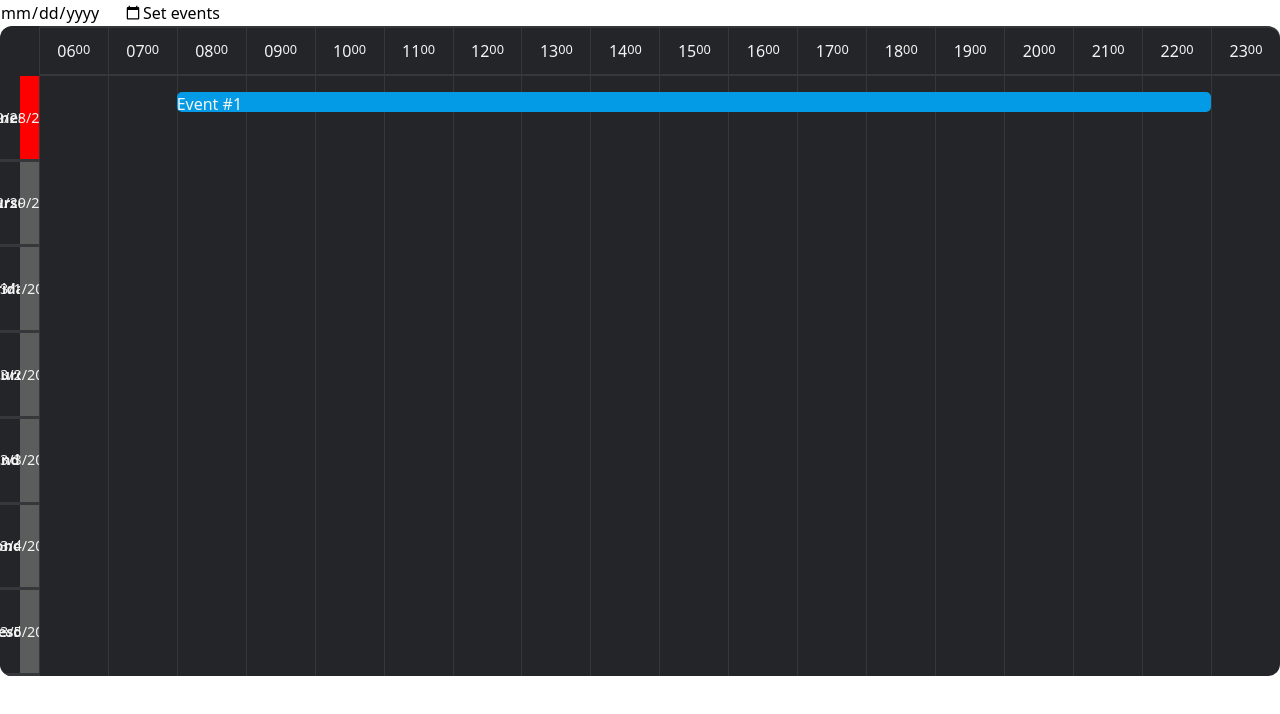
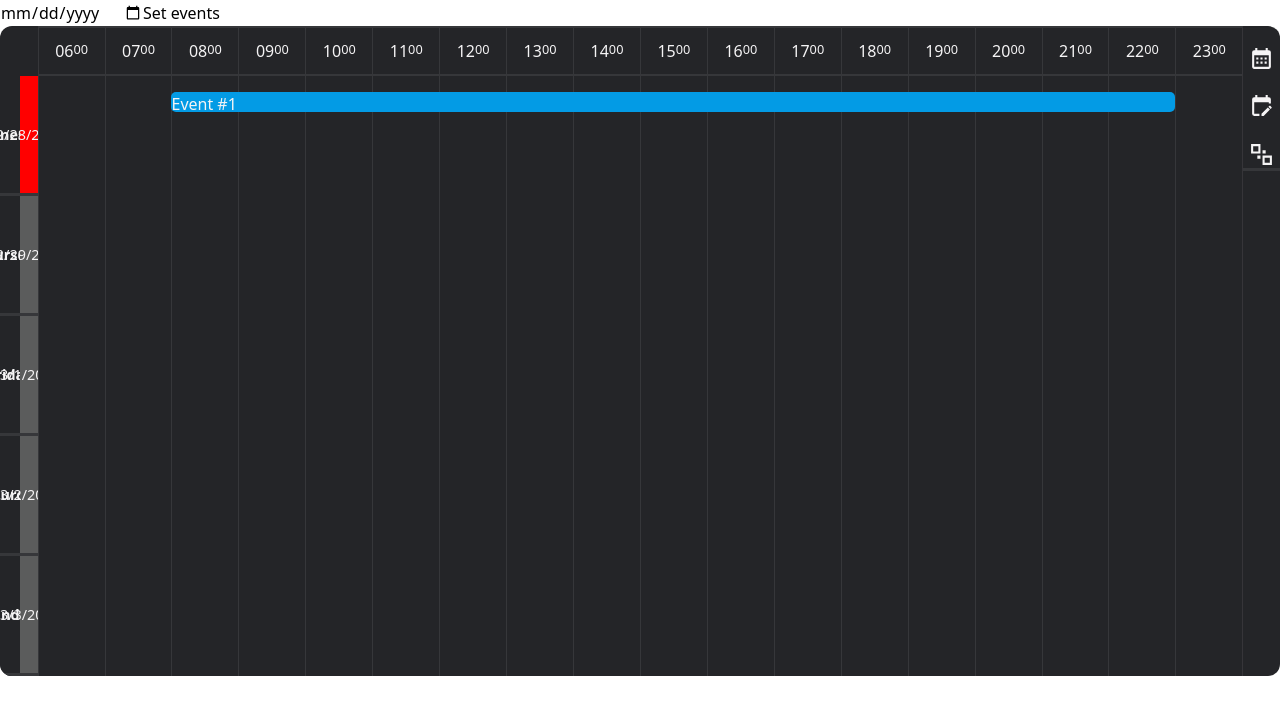
Before and after one commit to cybeq/VuelCalendar, a Vue app: page / in a window 1280 px wide. Shown: the top 714 px of the page. Built offline with nearby package versions, Linux system fonts and the light colour scheme.

Commit message:
month view init

```diff
--- a/src/App.vue
+++ b/src/App.vue
@@ -1,7 +1,7 @@
 <template>
   <input type="date" @change="onDateChange"  v-model="date"/>
   <button @click="setEvents">Set events</button>
-  <section class="w-[100vw]" style=" height:900px; overflow:auto">
+  <section class="w-[800px]" >
     <VuelCalendar :vuelCalendarOptions="vuelCalendarOptions" ></VuelCalendar>
   </section>
 </template>
@@ -16,11 +16,11 @@ export default defineComponent({
       date:new Date(),
       calendarApi:{} as VuelCalendarApi,
       vuelCalendarOptions:{
-        // height:600,
+        height:600,
         lockResize:false,
         theme:'dark',
         startDate:new Date(),
-        daysForward:7,
+        daysForward:5,
         startHour:6,
         onVuelCalendarApiReady:(api:any)=>{
           this.calendarApi = api;
--- a/src/components/VuelCalendar.vue
+++ b/src/components/VuelCalendar.vue
@@ -1,6 +1,6 @@
 <template>
-  <div :style="`display:flex;width:100%; height:${height! + 50} +'px'; border-radius:12px`">
-    <nav :style="{overflow:'hidden', background:theme.colors.primary, width:'40px', borderTopLeftRadius:'12px', borderBottomLeftRadius:'12px', paddingTop:'50px'}">
+  <div :style="`display:flex;width:100%; height:${height! + 50} +'px'; border-radius:12px`" v-if="viewMode === 'days'">
+    <nav :style="{position:'relative', overflow:'hidden', background:theme.colors.primary, width:'40px', borderTopLeftRadius:'12px', borderBottomLeftRadius:'12px', paddingTop:'50px'}">
       <div
         v-for="day in daysForwardConfigurable" :key="day"
         :id="`day_label-${day}`"
@@ -12,10 +12,11 @@
           {{pairDateToContainer(startDateConfigurable!, day).toLocaleDateString() }}
         </div>
        </div>
+       <div  @mousedown.stop.prevent="onResizerMouseDown($event, true)"   class="w-full h-[3px] absolute bottom-0 cursor-ns-resize" :style="{backgroundColor: theme.colors.surface}"/>
     </nav>
     <div :style="{width:'100%', height:'100%', overflowY:'hidden', overflowX:'auto'}">
     <nav id="timeline"
-        :style="{height:'50px', borderBottom:'solid 2px', borderTop:'solid 2px', width:'100%', borderTopRightRadius:'12px', overflow:'hidden', minWidth:'1200px',backgroundColor: theme.colors.primary, borderColor:theme.colors.surface, display:'grid', gridTemplateColumns:`repeat(${24-startHourConfigurable},1fr)`}">
+        :style="{height:'50px', borderBottom:'solid 2px', borderTop:'solid 2px', width:'100%',  overflow:'hidden', minWidth:'1200px',backgroundColor: theme.colors.primary, borderColor:theme.colors.surface, display:'grid', gridTemplateColumns:`repeat(${24-startHourConfigurable},1fr)`}">
           <div
             v-for="hour in helper.getHours(startHourConfigurable)"
             :key="hour"
@@ -27,7 +28,7 @@
 
     <main
           :style="{minHeight: height + 'px', maxHeight:theme.lockResize ? height +'px' : 'unset',
-                  width:'100%', height:'100%', boxSizing:'border-box', borderBottomRightRadius:'12px',
+                  width:'100%', height:'100%', boxSizing:'border-box',
                   minWidth:'1200px', overflow:'auto'  }"
 
           ref="container">
@@ -51,7 +52,48 @@
           </div>
     </main>
   </div>
+  <nav :style="{overflow:'hidden',position:'relative', backgroundColor:theme.colors.primary, borderLeft:'solid 1px', borderColor: theme.colors.textPrimary+15, width:'40px', borderTopRightRadius:'12px', borderBottomRightRadius:'12px'}">
+      <div
+        :style="{overflow:'hidden',   color:theme.colors.textPrimary,  boxSizing:'border-box',  width:'100%', height:'125px', marginTop:'20px', gridGap:'20px', display:'grid', borderBottom:'solid 3px', borderColor:theme.colors.surface } ">
+        <div  @click="setViewMode"  style="display:flex;justify-content: center;align-items: center; cursor:pointer;">
+          <svg xmlns="http://www.w3.org/2000/svg" :fill="theme.colors.textPrimary" width="25" height="25" viewBox="0 0 24 24"><title>calendar-month</title><path d="M9,10V12H7V10H9M13,10V12H11V10H13M17,10V12H15V10H17M19,3A2,2 0 0,1 21,5V19A2,2 0 0,1 19,21H5C3.89,21 3,20.1 3,19V5A2,2 0 0,1 5,3H6V1H8V3H16V1H18V3H19M19,19V8H5V19H19M9,14V16H7V14H9M13,14V16H11V14H13M17,14V16H15V14H17Z" /></svg>
+        </div>
+        <div style="display:flex;justify-content: center;align-items: center; cursor:pointer;">
+          <svg xmlns="http://www.w3.org/2000/svg" :fill="theme.colors.textPrimary" width="25" height="25" viewBox="0 0 24 24"><title>calendar-edit</title><path d="M19,3H18V1H16V3H8V1H6V3H5A2,2 0 0,0 3,5V19A2,2 0 0,0 5,21H10V19H5V8H19V9H21V5A2,2 0 0,0 19,3M21.7,13.35L20.7,14.35L18.65,12.35L19.65,11.35C19.85,11.14 20.19,11.13 20.42,11.35L21.7,12.63C21.89,12.83 21.89,13.15 21.7,13.35M12,18.94L18.07,12.88L20.12,14.88L14.06,21H12V18.94Z" /></svg>
+        </div>
+        <div style="display:flex;justify-content: center;align-items: center; cursor:pointer;">
+          <svg xmlns="http://www.w3.org/2000/svg" :fill="theme.colors.textPrimary" width="25" height="25" viewBox="0 0 24 24"><title>arrange-send-to-back</title><path d="M2,2H11V11H2V2M9,4H4V9H9V4M22,13V22H13V13H22M15,20H20V15H15V20M16,8V11H13V8H16M11,16H8V13H11V16Z" /></svg>
+        </div>
+      </div>
+       <div  @mousedown.stop.prevent="onResizerMouseDown($event, true)"   class="w-full h-[3px] absolute bottom-0 cursor-ns-resize" :style="{backgroundColor: theme.colors.surface}"/>
+    </nav>
 </div>
+
+<!-- month view -->
+<!-- month view -->
+<section :style="{width:'100%', display:'flex', position:'relative'}" v-show="viewMode === 'month'">
+  <div ref="monthContainer" :style="{width:'100%', boxSizing:'border-box', height: height! + 50 +'px', overflow: 'auto', position:'relative'}">
+  <div style="display: grid; box-sizing: border-box; grid-template-columns: repeat(7, 1fr); width: 100%; height: 100%; min-width: 400px;">
+    <div v-for="day in 35" :key="day" :style="{background: theme.colors.primary, borderColor:theme.colors.surface, borderLeftWidth:'1px', borderBottomWidth:'1px', }"></div>
+  </div>
+  <div  @mousedown.stop.prevent="onResizerMouseDown"   class="w-full h-[3px] absolute bottom-0 cursor-ns-resize" :style="{backgroundColor: theme.colors.surface}"/>
+</div>
+<nav :style="{overflow:'hidden',position:'relative', backgroundColor:theme.colors.primary, borderLeft:'solid 1px', borderColor: theme.colors.textPrimary+15, width:'40px', borderTopRightRadius:'12px', borderBottomRightRadius:'12px'}">
+      <div
+        :style="{overflow:'hidden',   color:theme.colors.textPrimary,  boxSizing:'border-box',  width:'100%', height:'125px', marginTop:'20px', gridGap:'20px', display:'grid', borderBottom:'solid 3px', borderColor:theme.colors.surface } ">
+        <div  @click="setViewMode" style="display:flex;justify-content: center;align-items: center; cursor:pointer;">
+          <svg xmlns="http://www.w3.org/2000/svg" :fill="theme.colors.textPrimary" width="25" height="25" viewBox="0 0 24 24"><title>calendar-month</title><path d="M9,10V12H7V10H9M13,10V12H11V10H13M17,10V12H15V10H17M19,3A2,2 0 0,1 21,5V19A2,2 0 0,1 19,21H5C3.89,21 3,20.1 3,19V5A2,2 0 0,1 5,3H6V1H8V3H16V1H18V3H19M19,19V8H5V19H19M9,14V16H7V14H9M13,14V16H11V14H13M17,14V16H15V14H17Z" /></svg>
+        </div>
+        <div style="display:flex;justify-content: center;align-items: center; cursor:pointer;">
+          <svg xmlns="http://www.w3.org/2000/svg" :fill="theme.colors.textPrimary" width="25" height="25" viewBox="0 0 24 24"><title>calendar-edit</title><path d="M19,3H18V1H16V3H8V1H6V3H5A2,2 0 0,0 3,5V19A2,2 0 0,0 5,21H10V19H5V8H19V9H21V5A2,2 0 0,0 19,3M21.7,13.35L20.7,14.35L18.65,12.35L19.65,11.35C19.85,11.14 20.19,11.13 20.42,11.35L21.7,12.63C21.89,12.83 21.89,13.15 21.7,13.35M12,18.94L18.07,12.88L20.12,14.88L14.06,21H12V18.94Z" /></svg>
+        </div>
+        <div style="display:flex;justify-content: center;align-items: center; cursor:pointer;">
+          <svg xmlns="http://www.w3.org/2000/svg" :fill="theme.colors.textPrimary" width="25" height="25" viewBox="0 0 24 24"><title>arrange-send-to-back</title><path d="M2,2H11V11H2V2M9,4H4V9H9V4M22,13V22H13V13H22M15,20H20V15H15V20M16,8V11H13V8H16M11,16H8V13H11V16Z" /></svg>
+        </div>
+      </div>
+       <div  @mousedown.stop.prevent="onResizerMouseDown($event, false, true)"   class="w-full h-[3px] absolute bottom-0 cursor-ns-resize" :style="{backgroundColor: theme.colors.surface}"/>
+    </nav>
+</section>
 </template>
 <script lang="ts">
 import { defineComponent } from 'vue';
@@ -77,16 +119,16 @@ export default defineComponent({
         colors:{
         surface:this.vuelCalendarApi.theme === 'light' ? '#fff' : (this.vuelCalendarApi.theme === 'dark' ? '#36373a' : '#fff'),
         primary:this.vuelCalendarApi.theme === 'light' ? '#f1f1f1' : (this.vuelCalendarApi.theme === 'dark' ? '#242528' : '#f1f1f1'),
-        event:this.vuelCalendarApi.theme === 'light' ? '#039be5' : (this.vuelCalendarApi.theme === 'dark' ? '#039be5' : '#039be5'),
-        highlight:this.vuelCalendarApi.theme === 'light' ? '#fd1b1b' : (this.vuelCalendarApi.theme === 'dark' ? 'red' : '#fd1b1b'),
+        event:this.vuelCalendarApi.theme === 'light' ? '#7469b6' : (this.vuelCalendarApi.theme === 'dark' ? '#039be5' : '#7469b6'),
+        highlight:this.vuelCalendarApi.theme === 'light' ? '#ad88c6' : (this.vuelCalendarApi.theme === 'dark' ? 'red' : '#ad88c6'),
         textPrimary:this.vuelCalendarApi.theme === 'light' ? '#000000' : (this.vuelCalendarApi.theme === 'dark' ? '#f5f4f5' : '#000000'),
-        menuBg:'#5b5c5c'
+        menuBg:this.vuelCalendarApi.theme === 'light' ? '#ffe6e6' : (this.vuelCalendarApi.theme === 'dark' ? '#5b5c5c' : '#ffe6e6'),
         },
         lockResize:this.vuelCalendarApi.lockResize
       }
     },
     height(){
-      return this.vuelCalendarApi.height
+      return this.vuelCalendarApi.height! < 200 ? 200 : this.vuelCalendarApi.height
     }
   },
   data(){
@@ -104,14 +146,15 @@ export default defineComponent({
       },
       startDateConfigurable:this.vuelCalendarOptions.startDate,
       eventsConfigurable:this.vuelCalendarOptions.events,
-      daysForwardConfigurable:this.vuelCalendarOptions.daysForward,
-      startHourConfigurable:this.vuelCalendarOptions.startHour ?? 0
+      daysForwardConfigurable:this.vuelCalendarOptions.daysForward <1 ? 1 : this.vuelCalendarOptions.daysForward,
+      startHourConfigurable:this.vuelCalendarOptions.startHour ?? 0,
+      viewMode:'days'
     }
   },
   created(){
     this.$nextTick(()=>{
       var containerHeight = (this.$refs.container as HTMLDivElement).offsetHeight;
-      this.rowHeight = (containerHeight / (this.vuelCalendarOptions.daysForward));
+      this.rowHeight = (containerHeight / (this.daysForwardConfigurable));
       console.log(this.rowHeight);
     })
   },
@@ -123,9 +166,20 @@ export default defineComponent({
 
       console.log('click', event.target, el.offsetWidth, clickedWidthFromLeft, percentClicked, this.helper.convertPercentageToTime(percentClicked, this.startHourConfigurable));
     },
-    onResizerMouseDown(event:MouseEvent) {
+    setViewMode(){
+      if(this.viewMode === 'days'){
+        this.viewMode = 'month'
+      }else {this.viewMode = 'days'}
+    },
+    onResizerMouseDown(event:MouseEvent, targetOnSidebar:boolean = false, targetOnMonthSideBar = false) {
         this.resizer.isResizing = true;
-        const parentEl = (event.target! as HTMLDivElement).parentElement! as HTMLDivElement;
+        let parentEl = (event.target! as HTMLDivElement).parentElement! as HTMLDivElement;
+        if(targetOnSidebar){
+          parentEl = document.getElementById(`vuelcalendar_day-${this.daysForwardConfigurable}`)! as HTMLDivElement;
+        }
+        if(targetOnMonthSideBar){
+          parentEl = this.$refs.monthContainer as HTMLDivElement
+        }
         this.resizer.resizedElBottom = parentEl.getBoundingClientRect().bottom;
         this.resizer.resizedEl = parentEl;
         document.addEventListener('mousemove', this.onResizerMouseMove)
--- a/src/utils/VuelCalendarOptions.ts
+++ b/src/utils/VuelCalendarOptions.ts
@@ -7,10 +7,10 @@ class VuelCalendarOptions{
   startDate?:Date = new Date()
   daysForward = 7;
   events?:Array<any> = [];
-  theme?:string = 'light';
+  theme?:string = 'dark';
   height?:number = 600;
   lockResize?:boolean = false;
-  startHour?:number = 0
+  startHour?:number = 0;
   constructor(vuelCalendarOptions:VuelCalendarOptions, componentSetNewStartDate:Function, componentSetEvents:Function){
     this.setNewStartDate = componentSetNewStartDate;
     this.setEvents = componentSetEvents;
@@ -39,6 +39,10 @@ class VuelCalendarOptions{
     {
       if(!( typeof  vuelCalendarOptions.daysForward === 'number')){
           console.error('Provided daysForward must be a type of number')
+      }
+      if(vuelCalendarOptions.daysForward < 1){
+        console.error('daysForward must be greater than 0')
+        this.daysForward = 1;
       }
       this.daysForward = vuelCalendarOptions.daysForward
     }
```
